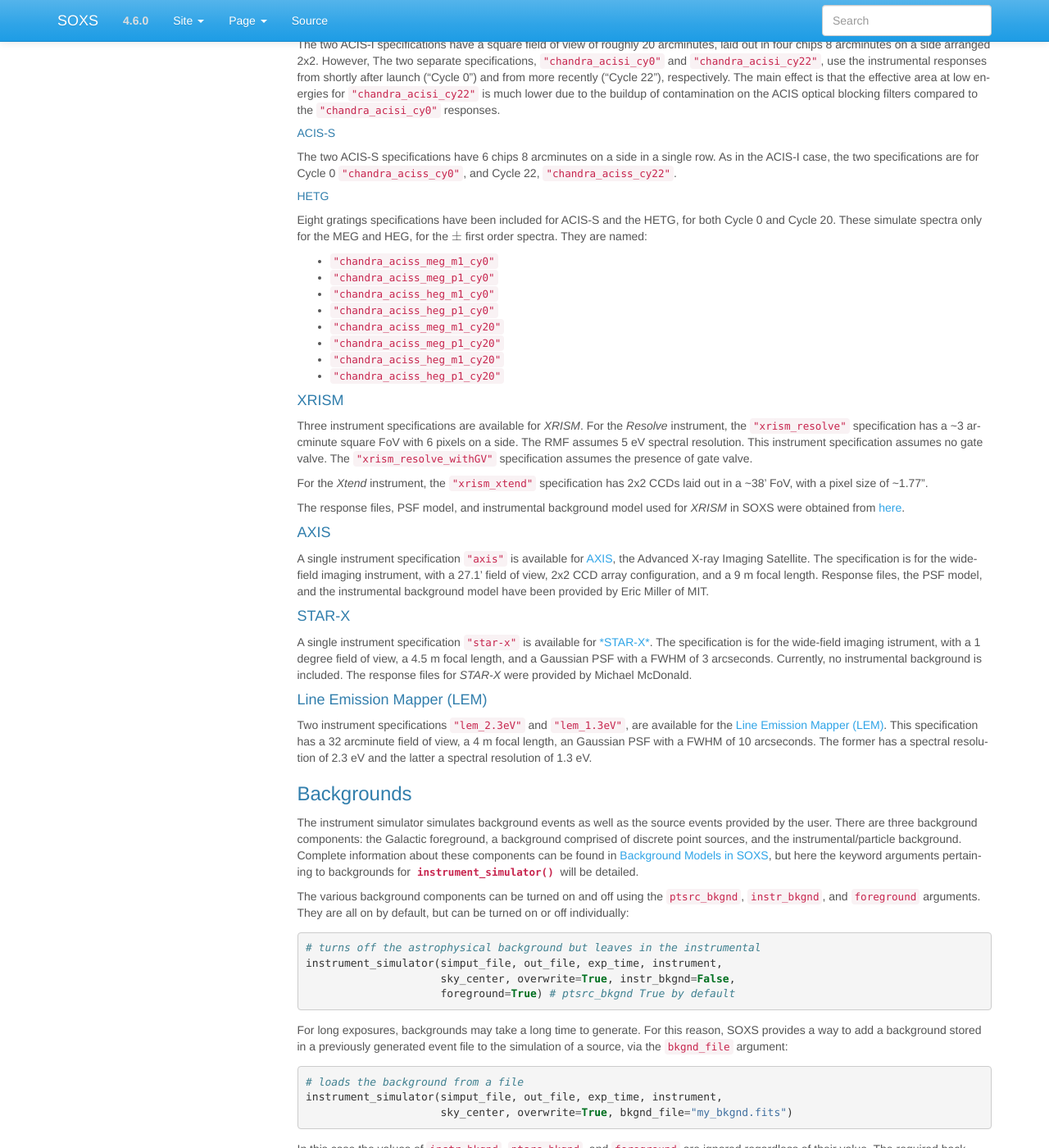
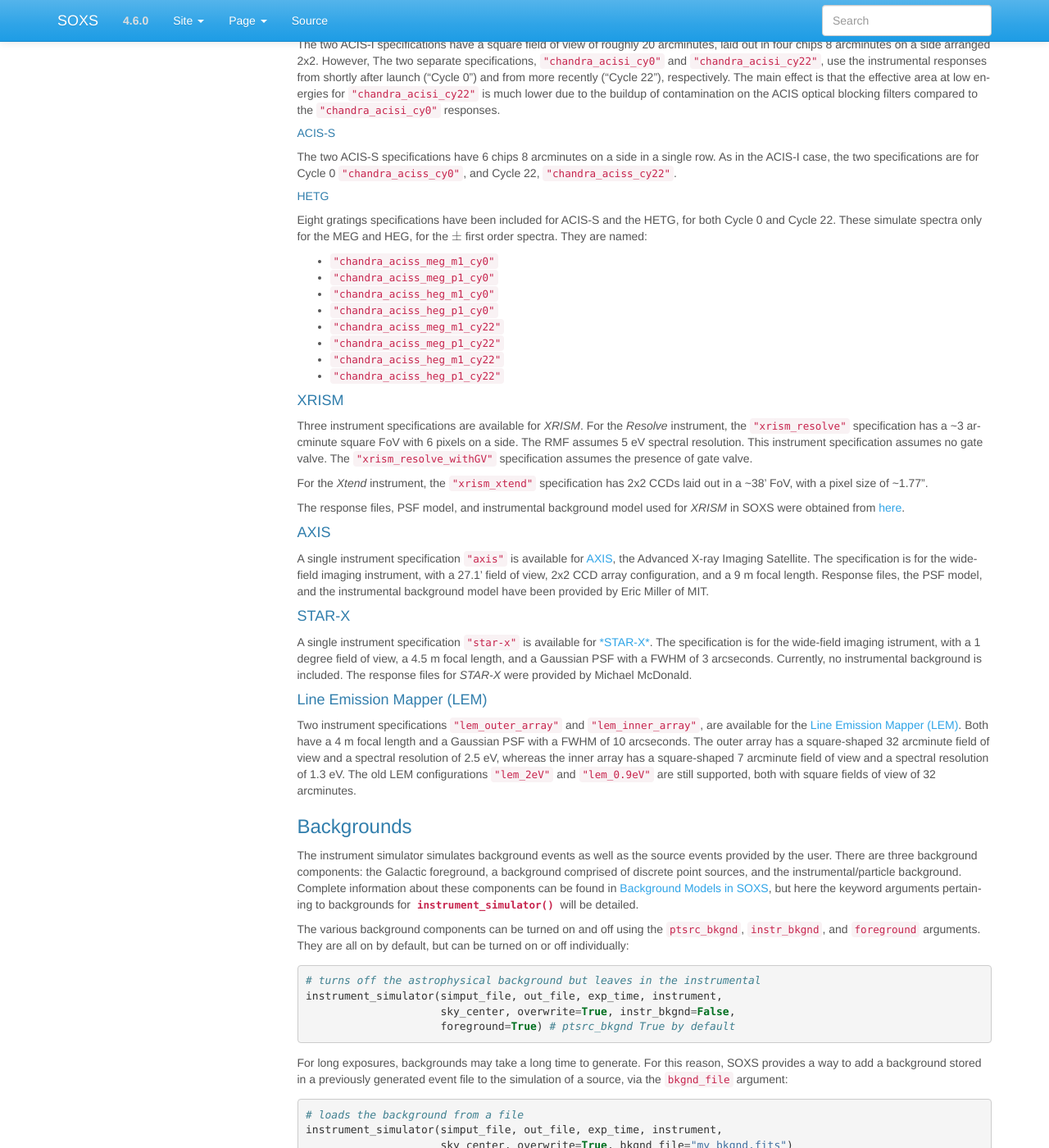
Before and after one commit to lynx-x-ray-observatory/soxs, a Sphinx documentation site: the page built from doc/source/users_guide/instrument.rst, in a window 1280 px wide and 1400 px high, scrolled down 1744 px. Shown: the whole window at 82% size. Built offline with Sphinx 7.4.7, drawn with Linux system fonts in a browser that asks for light colours.

Commit message:
Final fixes

```diff
--- a/doc/source/changelog.rst
+++ b/doc/source/changelog.rst
@@ -27,8 +27,9 @@ This version of SOXS contains new features and bugfixes.
   :ref:`write-image` for more details.
 * A bug that prevented the making of exposure maps for *LEM* instruments has been fixed.
   Thanks to Arash Bodaghee for reporting this bug.
-* *LEM* instrument configurations for 2.3 eV and 1.3 eV spectral resolution have been added,
-  and should be considered the defaults, as these represent the baseline instrument.
+* *LEM* instrument configurations for 2.5 eV and 1.3 eV spectral resolution have been added,
+  and should be considered the defaults, as these represent the baseline instrument. The
+  old configurations are still present. See :ref:`lem` for more details.
 * The response files used for the ``"chandra_acisi_cy0"`` and ``"chandra_aciss_cy0"``
   instruments suffered from the effects of poor calibration due to a high ACIS focal
   plane temperature. They have been replaced with response files that do not suffer
--- a/doc/source/users_guide/instrument.rst
+++ b/doc/source/users_guide/instrument.rst
@@ -155,17 +155,17 @@ HETG
 ####
 
 Eight gratings specifications have been included for ACIS-S and the HETG, for
-both Cycle 0 and Cycle 20. These simulate spectra only for the MEG and HEG, for
+both Cycle 0 and Cycle 22. These simulate spectra only for the MEG and HEG, for
 the :math:`\pm` first order spectra. They are named:
 
 * ``"chandra_aciss_meg_m1_cy0"``
 * ``"chandra_aciss_meg_p1_cy0"``
 * ``"chandra_aciss_heg_m1_cy0"``
 * ``"chandra_aciss_heg_p1_cy0"``
-* ``"chandra_aciss_meg_m1_cy20"``
-* ``"chandra_aciss_meg_p1_cy20"``
-* ``"chandra_aciss_heg_m1_cy20"``
-* ``"chandra_aciss_heg_p1_cy20"``
+* ``"chandra_aciss_meg_m1_cy22"``
+* ``"chandra_aciss_meg_p1_cy22"``
+* ``"chandra_aciss_heg_m1_cy22"``
+* ``"chandra_aciss_heg_p1_cy22"``
 
 .. _xrism:
 
@@ -214,11 +214,14 @@ Currently, no instrumental background is included. The response files for
 Line Emission Mapper (LEM)
 ~~~~~~~~~~~~~~~~~~~~~~~~~~
 
-Two instrument specifications ``"lem_2.3eV"`` and ``"lem_1.3eV"``, are
+Two instrument specifications ``"lem_outer_array"`` and ``"lem_inner_array"``, are
 available for the `Line Emission Mapper (LEM) <https://lem.cfa.harvard.edu>`_.
-This specification has a 32 arcminute field of view, a 4 m focal length,
-an Gaussian PSF with a FWHM of 10 arcseconds. The former has a spectral resolution
-of 2.3 eV and the latter a spectral resolution of 1.3 eV.
+Both have a 4 m focal length and a Gaussian PSF with a FWHM of 10 arcseconds.
+The outer array has a square-shaped 32 arcminute field of view and a spectral
+resolution of 2.5 eV, whereas the inner array has a square-shaped 7 arcminute
+field of view and a spectral resolution of 1.3 eV. The old LEM configurations
+``"lem_2eV"`` and ``"lem_0.9eV"`` are still supported, both with square fields
+of view of 32 arcminutes.
 
 .. _bkgnds:
 
```
Also changed, not shown: 3 other files.
